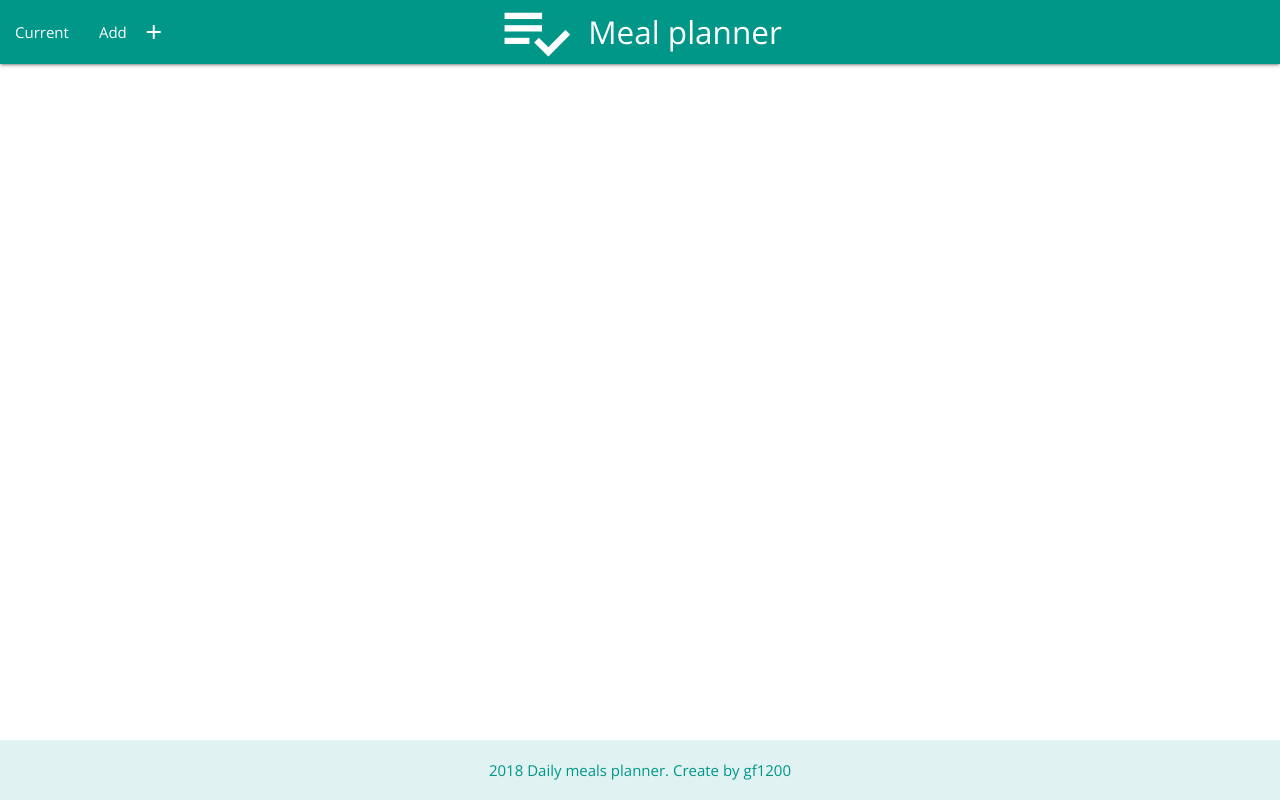
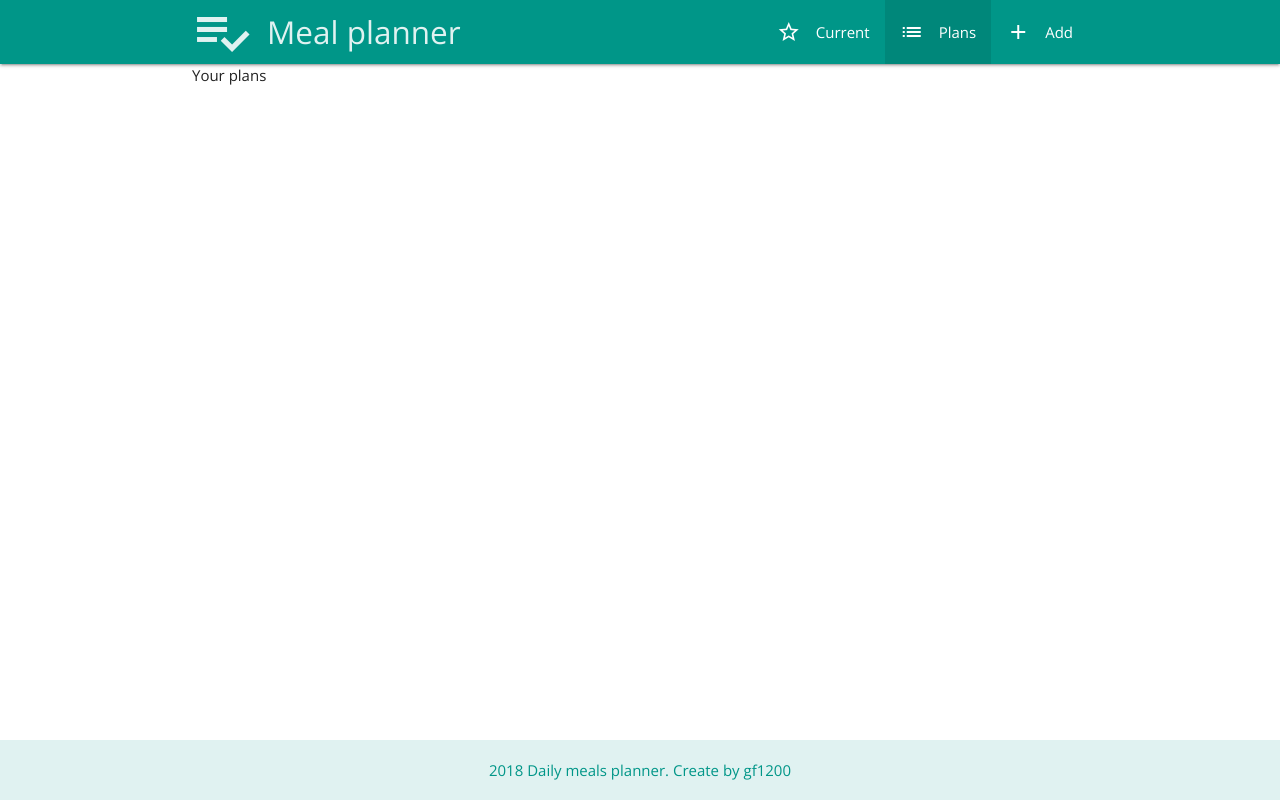
Before and after one commit to gf1200/Burger-builder_project-for-practise, a React (Create React App) app: page /plans in a window 1280 px wide. Built offline with nearby package versions, Linux system fonts and the light colour scheme.

Commit message:
Added plans containers

```diff
--- a/src/App.js
+++ b/src/App.js
@@ -3,14 +3,16 @@ import Layout from './hoc/Layot/Layout';
 import { Route, Switch } from 'react-router-dom';
 import NewPlanBuilder from './containers/NewPlanBuilder/NewPlanBuilder';
 import { CurrentPlan } from './containers/CurrentPlan/CurrentPlan';
+import { Plans } from './containers/Plans/Plans';
 
 class App extends Component {
   render() {
     return (
       <Layout>
         <Switch>
-          <Route path="/current" component={CurrentPlan} />
-          <Route path="/" exact component={NewPlanBuilder} />
+          <Route path="/" exact component={CurrentPlan} />
+          <Route path="/plans" component={Plans} />
+          <Route path="/add" component={NewPlanBuilder} />
         </Switch>
       </Layout>
     );
--- a/src/components/Logo/Logo.jsx
+++ b/src/components/Logo/Logo.jsx
@@ -1,7 +1,10 @@
 import React from 'react';
 
 const logo = ({ size }) => (
-  <i className="material-icons" style={{ fontSize: size }}>
+  <i
+    className="material-icons left teal-text text-lighten-5"
+    style={{ fontSize: size }}
+  >
     playlist_add_check
   </i>
 );
--- a/src/components/Navigation/NavigationItems/NavigatIonItems.jsx
+++ b/src/components/Navigation/NavigationItems/NavigatIonItems.jsx
@@ -2,9 +2,16 @@ import React from 'react';
 import NavigationItem from './../NavigationItem/NavigationItem';
 const NavigatIonItems = props => (
   <React.Fragment>
-    <NavigationItem link="/current">Current</NavigationItem>
     <NavigationItem link="/">
-      <i className="material-icons right hide-on-med-and-down">add</i>
+      <i className="material-icons left hide-on-med-and-down">star_border</i>
+      Current
+    </NavigationItem>
+    <NavigationItem link="/plans">
+      <i className="material-icons left hide-on-med-and-down">list</i>
+      Plans
+    </NavigationItem>
+    <NavigationItem link="/add">
+      <i className="material-icons left hide-on-med-and-down">add</i>
       Add
     </NavigationItem>
   </React.Fragment>
--- a/src/components/Navigation/Toolbar/Toolbar.jsx
+++ b/src/components/Navigation/Toolbar/Toolbar.jsx
@@ -3,19 +3,26 @@ import React from 'react';
 import Logo from '../../Logo/Logo';
 import SideNave from '../SIdeNave/SideNave';
 import ToolbarNav from '../ToolbarNav/ToolbarNav';
+import { Link } from 'react-router-dom';
 
 const toolbar = props => (
   <nav className="z-depth-1">
     <div className="nav-wrapper teal ">
-      <a href="index.html" className="brand-logo center">
-        <Logo size="5rem" />
-        Meal planner
-      </a>
-      <a href="!#" data-target="mobile-demo" className="sidenav-trigger">
-        <i className="material-icons">menu</i>
-      </a>
-      <ToolbarNav />
-      <SideNave />
+      <div className="container">
+        <Link to="/" className="brand-logo left teal-text text-lighten-5">
+          <Logo size="4rem" />
+          Meal planner
+        </Link>
+        <a
+          href="!#"
+          data-target="mobile-demo"
+          className="sidenav-trigger right"
+        >
+          <i className="material-icons">menu</i>
+        </a>
+        <ToolbarNav />
+        <SideNave />
+      </div>
     </div>
   </nav>
 );
--- a/src/components/Navigation/ToolbarNav/ToolbarNav.jsx
+++ b/src/components/Navigation/ToolbarNav/ToolbarNav.jsx
@@ -1,7 +1,7 @@
 import React from 'react';
 import NavigatIonItems from '../NavigationItems/NavigatIonItems';
 const ToolbarNav = props => (
-  <ul className="left hide-on-med-and-down">
+  <ul className="right hide-on-med-and-down">
     <NavigatIonItems />
   </ul>
 );
--- a/src/components/UI/Spiner.jsx
+++ b/src/components/UI/Spiner.jsx
@@ -3,8 +3,8 @@ import React from 'react';
 const Spiner = () => {
   return (
     <div className="center-align" style={{ margin: '4em 0' }}>
-      <div class="progress">
-        <div class="indeterminate" />
+      <div className="progress">
+        <div className="indeterminate" />
       </div>
     </div>
   );
--- a/src/containers/NewPlanBuilder/NewPlanBuilder.jsx
+++ b/src/containers/NewPlanBuilder/NewPlanBuilder.jsx
@@ -55,8 +55,8 @@ class NewPlanBuilder extends Component {
         this.setState({ loading: false, create: true });
         if (this.state.create) {
           setTimeout(() => {
-            this.props.history.push('/current');
-          }, 1000);
+            this.props.history.push('/plans');
+          }, 2000);
         }
       })
       .catch(err => this.setState({ loading: false }));
@@ -98,8 +98,6 @@ class NewPlanBuilder extends Component {
     let mealToChoose = null;
     let meals = this.state.error ? <p>Meals can't be loaded!</p> : <Spiner />;
 
-    const Saved = <p>dfdf</p>;
-
     if (this.state.meals) {
       mealToChoose = (
         <MealToChoose
@@ -131,8 +129,8 @@ class NewPlanBuilder extends Component {
 
     if (this.state.loading || this.state.create) {
       meals = this.state.create ? (
-        <div class="card-panel teal lighten-5 teal-text center-align">
-          This is a card panel with a teal lighten-2 class
+        <div className="card-panel teal lighten-5 teal-text center-align">
+          <p>The plan has been saved</p>
         </div>
       ) : (
         <Spiner />
--- /dev/null
+++ b/src/containers/Plans/Plans.jsx
@@ -0,0 +1,9 @@
+import React, { Component } from 'react';
+
+export class Plans extends Component {
+  render() {
+    return <div>Your plans</div>;
+  }
+}
+
+export default Plans;
```
